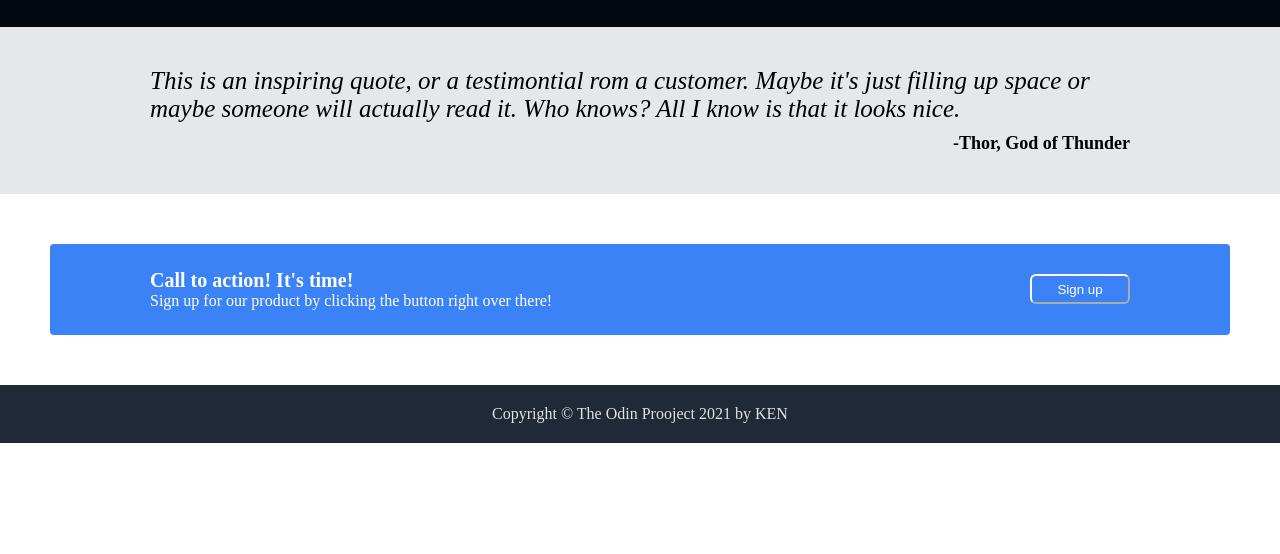
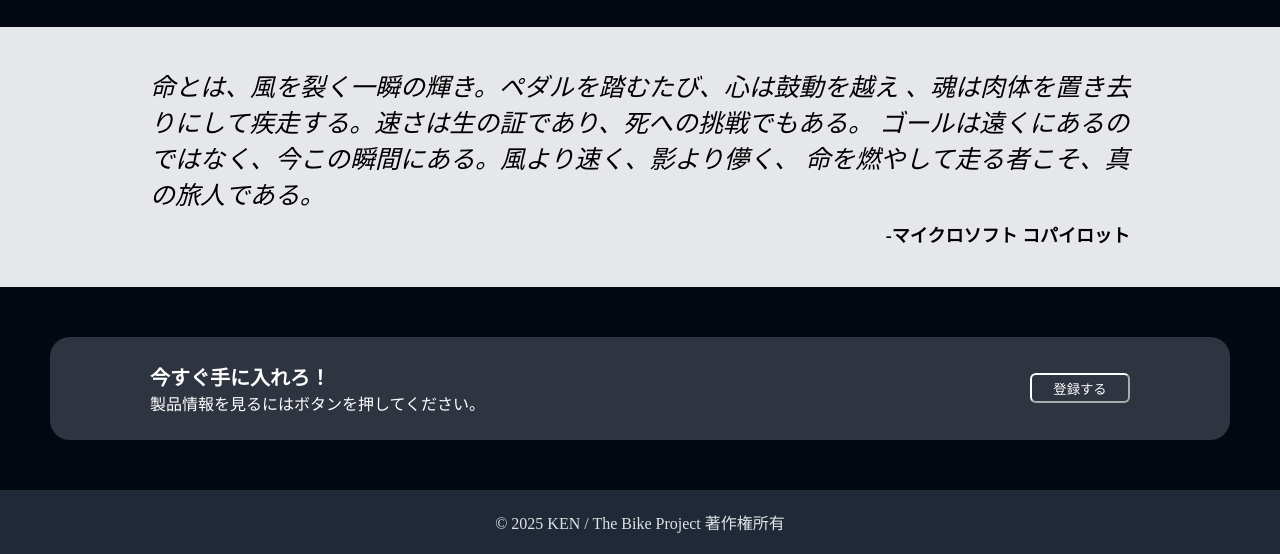
Before and after one commit to k-dor-ji/odin-landing-page, a plain HTML site: page index.html in a window 1280 px wide. Shown: the part 918-1472 px from the top of the page. Before the commit the page ends 1361 px from the top, so only its background shows below. Drawn offline with Linux system fonts and the light colour scheme.

Commit message:
Add files via upload

```diff
--- a/index.html
+++ b/index.html
@@ -52,19 +52,22 @@
                 </div>
 
                 <div class="quote-container">
-                    <div class="quote">This is an inspiring quote, or a testimontial rom a customer. Maybe it's just filling up space or maybe someone will actually read it. Who knows? All I know is that it looks nice.</div>
-                    <div class="credit">-Thor, God of Thunder</div>
+                    <div class="quote">命とは、風を裂く一瞬の輝き。ペダルを踏むたび、心は鼓動を越え
+                        、魂は肉体を置き去りにして疾走する。速さは生の証であり、死への挑戦でもある。
+                        ゴールは遠くにあるのではなく、今この瞬間にある。風より速く、影より儚く、
+                        命を燃やして走る者こそ、真の旅人である。</div>
+                    <div class="credit">-マイクロソフト コパイロット</div>
                 </div>
 
                 <div class="notification-container">
                     <div>
-                        <div class="alert-text">Call to action! It's time!</div>
-                        <div class="small-text">Sign up for our product by clicking the button right over there!</div>
+                        <div class="alert-text">今すぐ手に入れろ！</div>
+                        <div class="small-text">製品情報を見るにはボタンを押してください。</div>
                     </div>
-                    <button class="alert-button">Sign up</button>
+                    <button class="alert-button">登録する</button>
                 </div>
             </div>
-            <div class="footer">Copyright © The Odin Prooject 2021 by KEN</div>
+            <div class="footer">© 2025 KEN / The Bike Project 著作権所有</div>
         </div>
     </body>
 </html>
--- a/style.css
+++ b/style.css
@@ -135,8 +135,9 @@ a:hover{
     border-radius:4px;
     padding:25px 100px;
     margin:50px;
+    border-radius: 20px;
     color:white;
-    background-color:#3B82F6 ;
+    background-color:#2f3441 ;
     justify-content: space-between;
     align-items:center;
 }
@@ -169,6 +170,7 @@ a:hover{
 }
 
 .main-content{
+    background-color: #040811;
     flex:1;
     display: flex;
     flex-direction: column;
```
